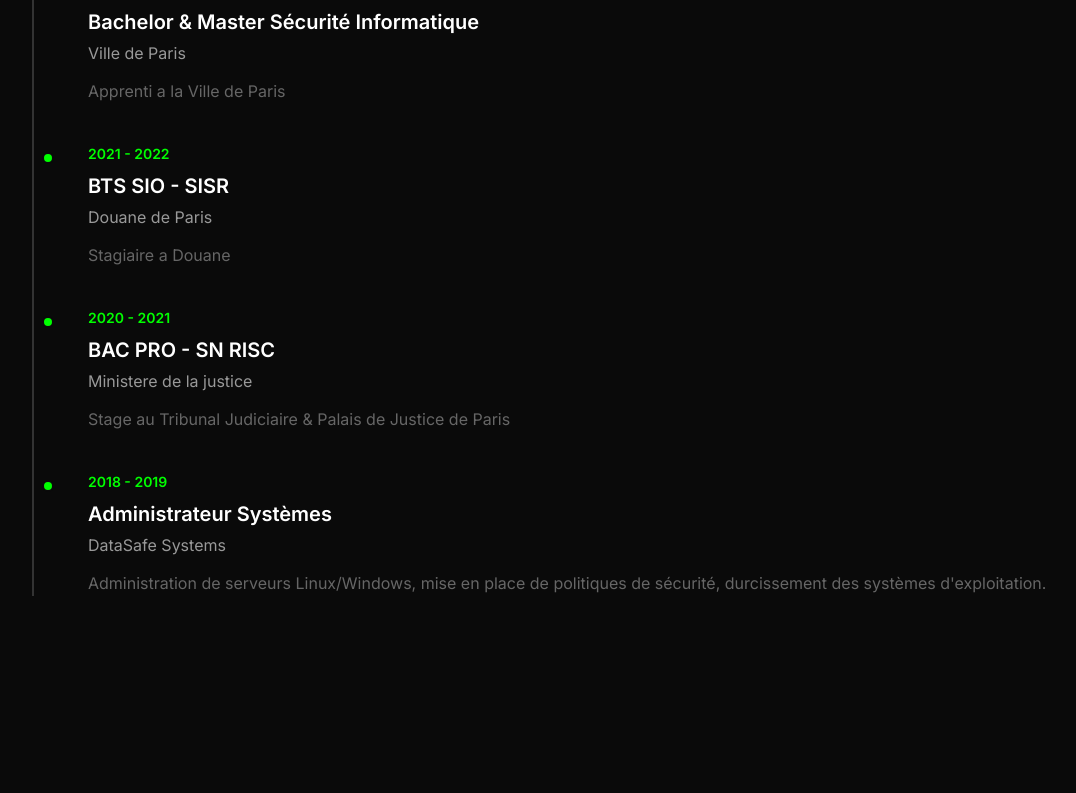
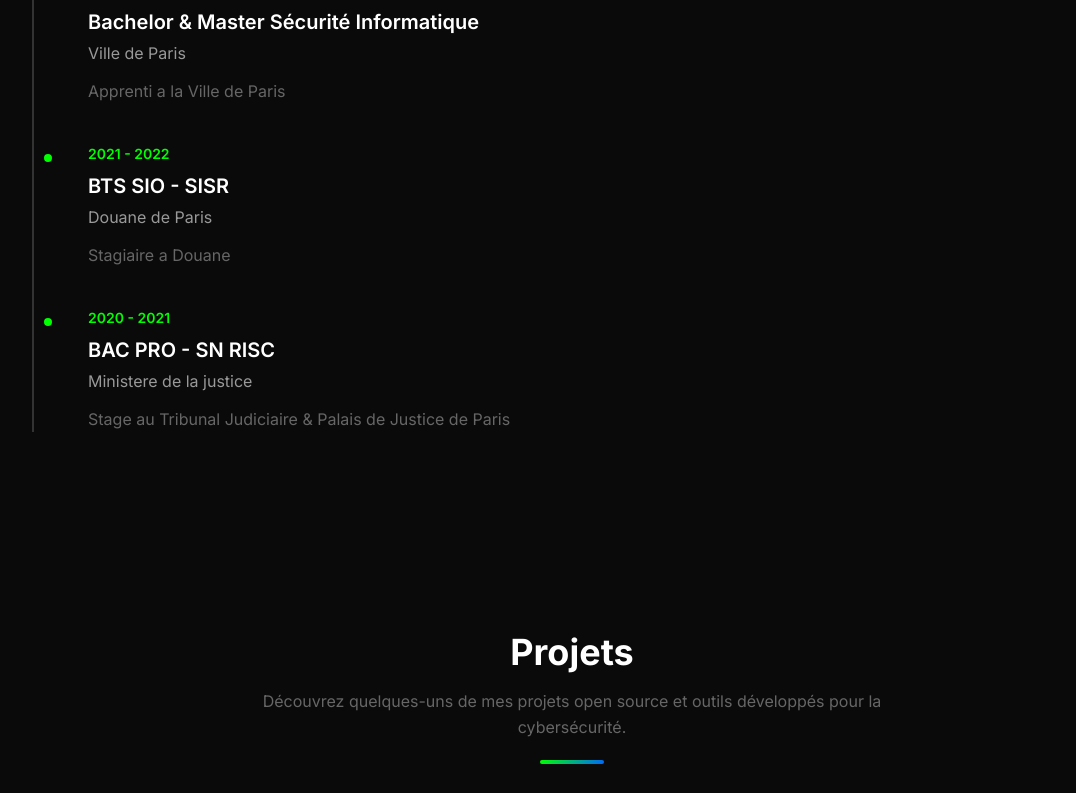
Before and after one commit to M0rPH3U53/M0rPH3U53.github.io, a React (Vite) app: page / in a window 1280 px wide. Shown: the part 3864-4657 px from the top of the page, without its empty margins (68-1144 px from the left). Built offline with nearby package versions, Linux system fonts and the light colour scheme.

Commit message:
Update Experience.tsx

```diff
--- a/src/components/Experience.tsx
+++ b/src/components/Experience.tsx
@@ -20,12 +20,6 @@ const Experience: React.FC = () => {
       company: 'Ministere de la justice',
       description: 'Stage au Tribunal Judiciaire & Palais de Justice de Paris'
     },
-    {
-      date: '2018 - 2019',
-      title: 'Administrateur Systèmes',
-      company: 'DataSafe Systems',
-      description: 'Administration de serveurs Linux/Windows, mise en place de politiques de sécurité, durcissement des systèmes d\'exploitation.'
-    }
   ];
 
   return (
```
